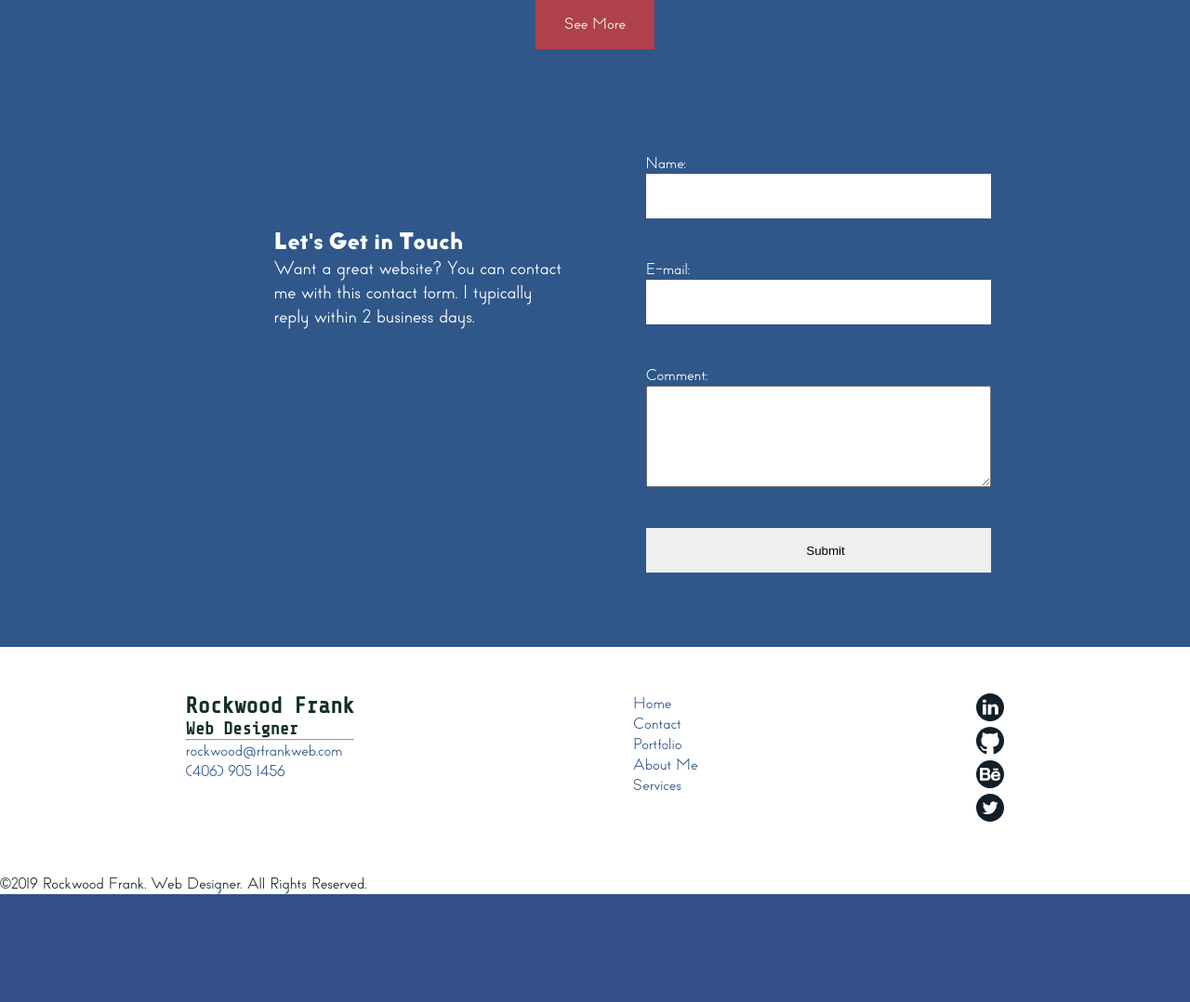
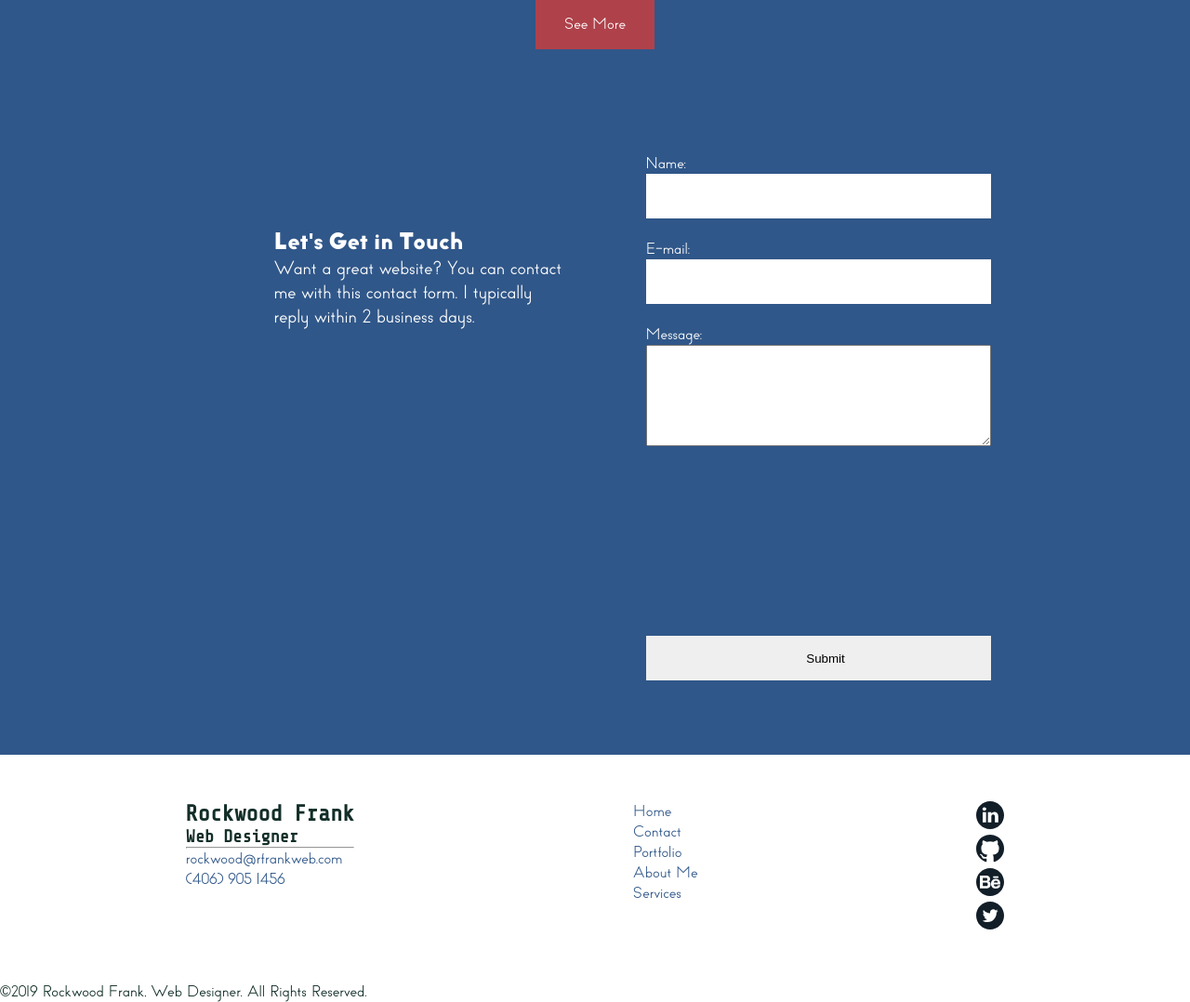
Before and after one commit to rfrank6023/rockwoods-portfolio, a PHP site: page / in a window 1280 px wide. Shown: the part 3234-4312 px from the top of the page at 93% size. Before the commit the page ends 4196 px from the top, so only its background shows below. Run offline with PHP 8.4, Linux system fonts and the light colour scheme; some libraries are stand-ins or nearby versions.

Commit message:
Add reCAPTCHA

```diff
--- a/index.php
+++ b/index.php
@@ -260,11 +260,13 @@ function test_input($data) {
 
 <form method="post" action="#contact">
   Name: <input type="text" name="name" value="<?php echo $name;?>" required>
-  <br><br>
+  <br>
   E-mail: <input type="email" name="email" value="<?php echo $email;?>" required>
-  <br><br>
-  Comment: <textarea name="comment" rows="5" cols="40" required><?php echo $comment;?></textarea>
-  <br><br>
+  <br>
+  Message: <textarea name="comment" rows="5" cols="40" required><?php echo $comment;?></textarea>
+  <br>
+<div class="g-recaptcha" data-sitekey="6Lfw_scUAAAAAG0qJ4I_M981SNyu-K-BBshk4jSb"></div>
+	<br>
   <input type="submit" name="submit" value="Submit">
 </form>
 <?php
```
